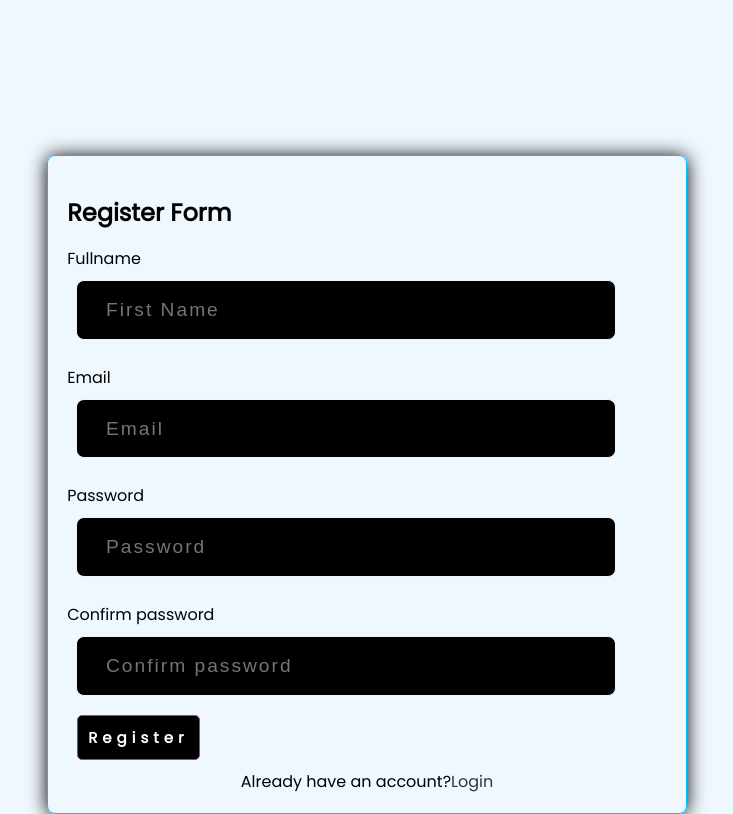
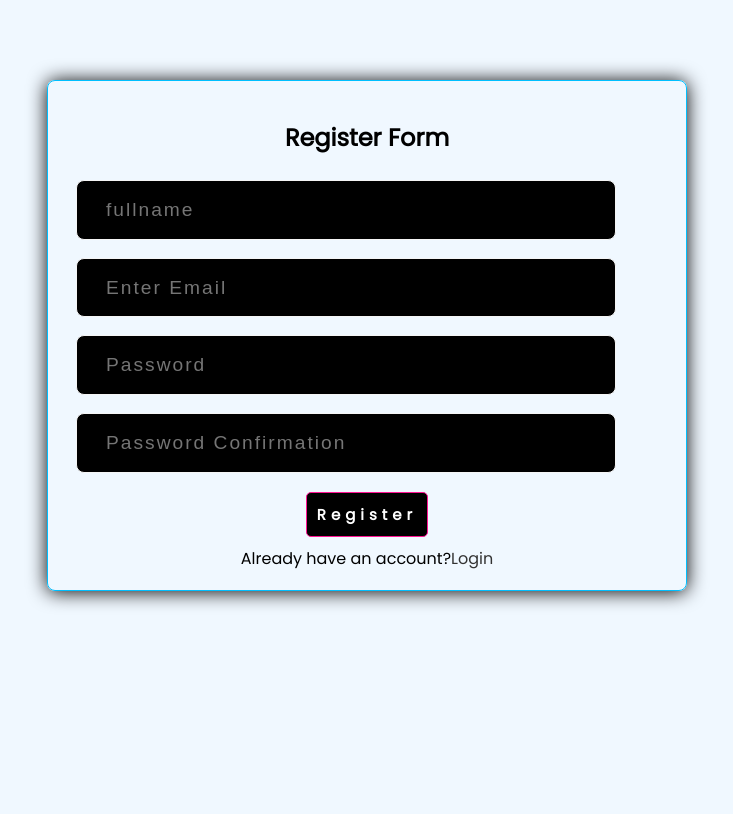
Before and after one commit to KambonoJeff/REACT-FRONT_DONATION_API, a React (Create React App) app: page /register in a window 1280 px wide. Shown: the whole page, without its empty margins (273-1006 px from the left). Built offline with nearby package versions, Linux system fonts and the light colour scheme.

Commit message:
Configure the Axios client

```diff
--- /dev/null
+++ b/src/axios-client.js
@@ -0,0 +1,23 @@
+import axios from "axios";
+const BASEURL = 'http://localhost:8000'
+const axiosClient = axios.create({
+    baseURL: `${BASEURL}/api`
+})
+axiosClient.interceptors.request.use((config)=>{
+    const token = localStorage.getItem('ACCESS_TOKEN')
+    config.headers.Authorization = `Bearer ${token}`
+
+    return config;
+})
+axiosClient.interceptors.response.use((response)=>{
+    return response;
+},
+(error)=>{
+    const {response} = error;
+    if(response.status === 401){
+        localStorage.removeItem('ACCESS_TOKEN')
+    }else{
+        throw error;
+    }
+})
+export default axiosClient;
--- a/src/views/Login.jsx
+++ b/src/views/Login.jsx
@@ -9,7 +9,7 @@ export default function Login() {
     < >
     <br></br>
    <form align="center" onSubmit={onSubmit} method="post">
-   <h2>login form </h2>
+   <h2>Login Form </h2>
 
      <InputDetail label='Email' placeh='Email'/>
      <InputDetail label='Password' placeh='Password' type='password'/>
--- a/src/views/Register.jsx
+++ b/src/views/Register.jsx
@@ -1,24 +1,52 @@
-import React from 'react'
-import InputDetail from '../components/InputDetail'
+import React, { useRef } from 'react'
 import Button from '../components/Button'
+import axiosClient from '../axios-client';
+import { useStateContext } from '../components/contexts/ContextProvider'
+
+
+////////////////////////////////////////////////////////////
 export default function Register() {
+  const nameRef = useRef();
+  const emailRef = useRef();
+  const passwordRef = useRef();
+  const passwordConfirmationRef = useRef();
+
+  const {setUser,setToken} = useStateContext()
+
   const onSubmit=(event)=>{
     event.preventDefault()
+    const payload = {
+      name: nameRef.current.value,
+      email: emailRef.current.value,
+      password: passwordRef.current.value,
+      password_confirmation: passwordConfirmationRef.current.value,
+    }
+    console.log(payload);
+    axiosClient.post('/signup',payload).then(({data})=>{
+      setUser(data.user)
+      setToken(data.token)
+    }).catch
+    (err=>{
+      const response = err.response;
+      if(response && response.status === (422 || 500 || 404) ){
+        console.log(response.data.errors);
+      }
+    })
+
+
   }
   return (
     <>
-    <br></br>
-    <br></br>
-    <br></br>
+    <form align="center" onSubmit={onSubmit} method="post">
+    <h2 align="center"> Register Form</h2>
 
-    <form onSubmit={onSubmit} method="post">
-    <h2> Register Form</h2>
+      <div className="form-control">
+          <input ref={nameRef} type="text" placeholder='fullname'/>
+          <input ref={emailRef} type="email" placeholder='Enter Email'/>
+          <input ref={passwordRef} type="password" placeholder='Password'/>
+          <input ref={passwordConfirmationRef} type="password" placeholder='Password Confirmation'/>
+      </div>
 
-      <InputDetail label='Fullname' placeh='First Name'/>
-
-      <InputDetail label='Email' placeh='Email' type='email'/>
-      <InputDetail label='Password' placeh='Password' type='password'/>
-      <InputDetail label='Confirm password' placeh='Confirm password' type='password'/>
       <Button align="center" text='Register'/>
 
       <p align="center">Already have an account?
```
Also changed, not shown: 1 other file (tests, documents, lock files or other folders).
